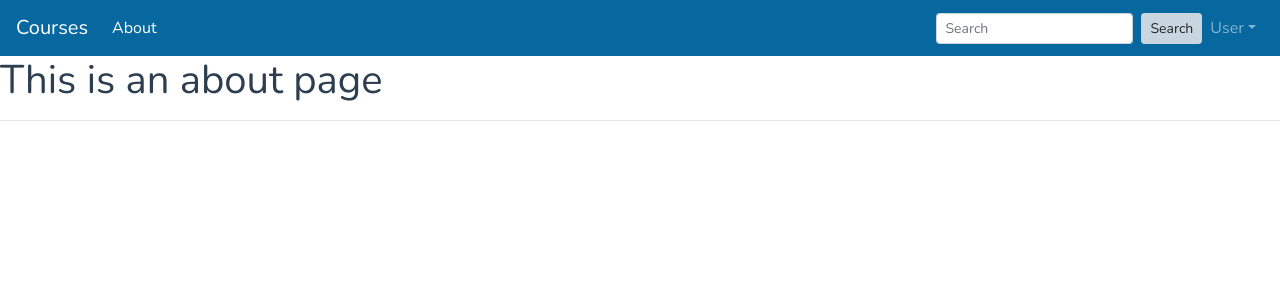
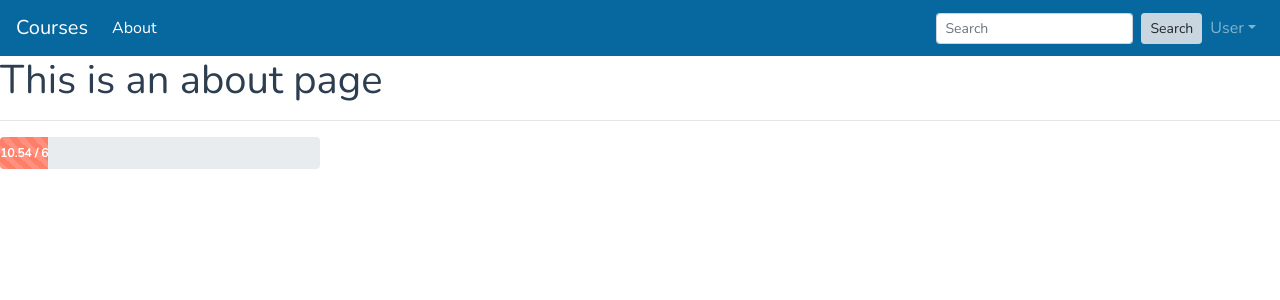
Before and after one commit to kalenhoneyfield/fullstack-vue-app, a Vue app: page /about in a window 1280 px wide. Shown: the top 300 px of the page. Built offline with nearby package versions, Linux system fonts and the light colour scheme; no server answers; a web font is replaced by a local one.

Commit message:
Playing with progress bar on About page

```diff
--- a/src/views/About.vue
+++ b/src/views/About.vue
@@ -2,5 +2,41 @@
   <div class="about">
     <h1>This is an about page</h1>
     <hr />
+    <b-progress :max="max" height="2rem" class="w-25">
+      <b-progress-bar :value="progress" animated variant="warning">
+        <strong>{{ value.toFixed(2) }} / {{ max }}</strong>
+      </b-progress-bar>
+    </b-progress>
   </div>
 </template>
+
+<script>
+export default {
+  name: 'About',
+  data() {
+    return {
+      value: 0,
+      max: 60,
+    };
+  },
+  mounted() {
+    setInterval(() => {
+      const val = Math.random() * 3;
+      this.value += val;
+    }, 1000);
+  },
+  methods: {
+    zeroValue() {
+      this.$router.push('/').catch(() => {});
+    },
+  },
+  computed: {
+    progress() {
+      if (this.value > 60) {
+        this.zeroValue();
+      }
+      return this.value;
+    },
+  },
+};
+</script>
```
